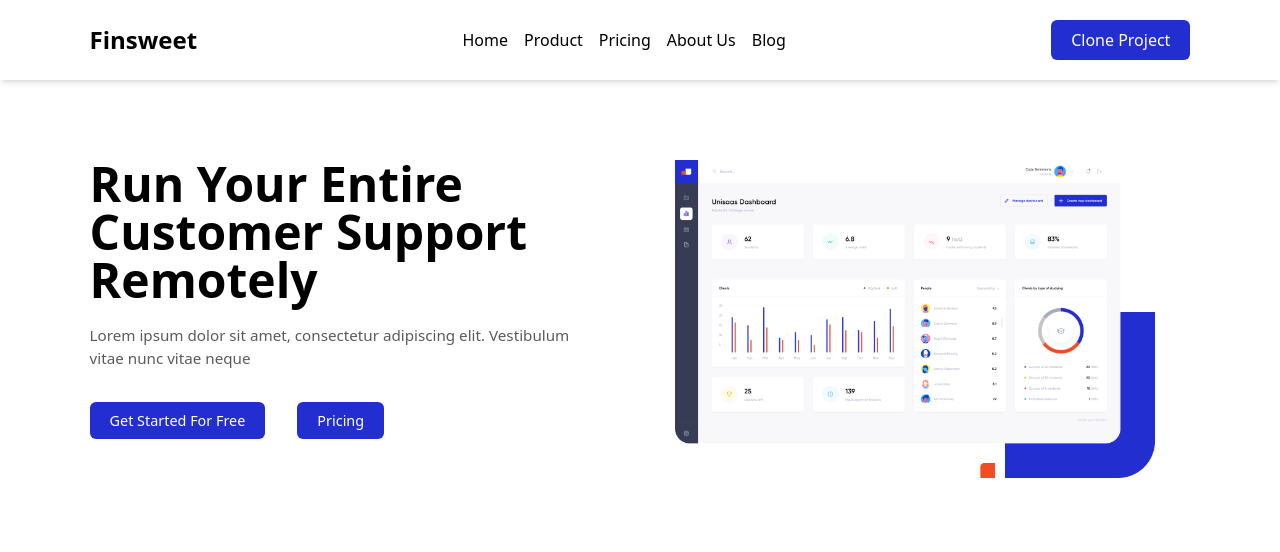
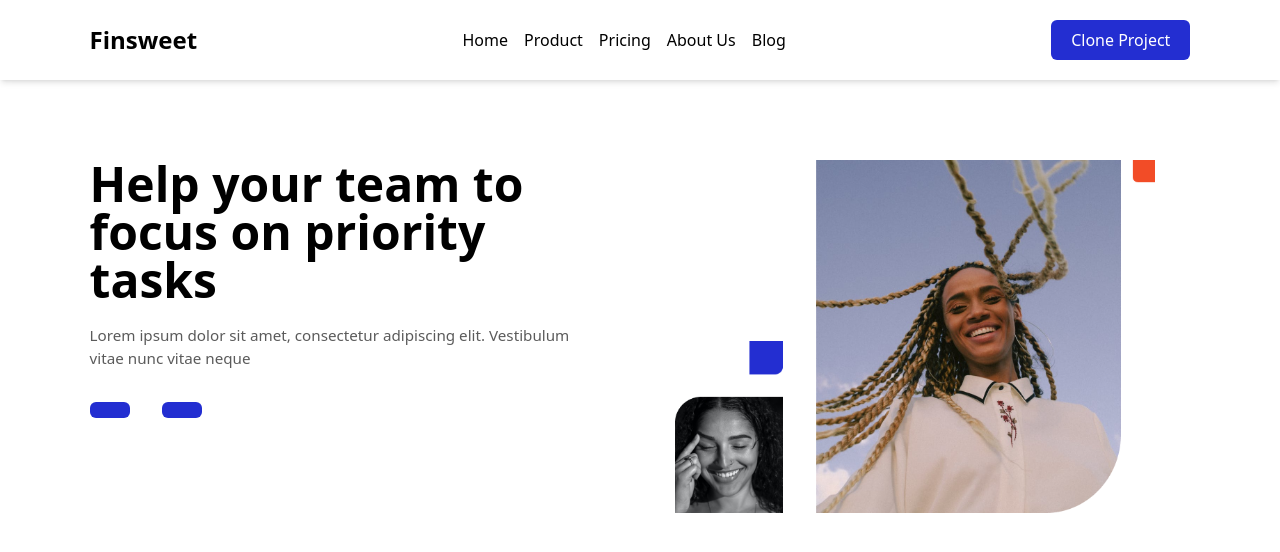
Before and after one commit to solawaleayomide/Finsweet, a React (Create React App) app: page /product in a window 1280 px wide. Shown: the top 552 px of the page. Built offline with nearby package versions, Linux system fonts and the light colour scheme.

Commit message:
finsweet

```diff
--- a/src/components/HeroText.js
+++ b/src/components/HeroText.js
@@ -1,24 +1,20 @@
 import React from "react";
-import heroImg from "../assets/Hero Image.png";
 
-function HeroText() {
+function HeroText({ heading, description, btn1Text, btn2Text, heroImg }) {
   return (
     <div className="mt-[10rem] px-[10%] md:px-[7%] md:flex">
       <div className="text-center md:text-start md:w-[50%] md:pr-10">
         <h2 className="font-bold text-[2rem] leading-none mb-8 md:text-[1.8rem] md:mb-5 lg:text-[3rem]">
-          Run Your Entire Customer Support Remotely
+          {heading}
         </h2>
-        <p className="text-[0.95rem] text-[#5B5B5B] mb-8">
-          Lorem ipsum dolor sit amet, consectetur adipiscing elit. Vestibulum
-          vitae nunc vitae neque
-        </p>
+        <p className="text-[0.95rem] text-[#5B5B5B] mb-8">{description}</p>
 
         <div className="flex gap-8 w-fit mx-auto md:mx-0">
           <button className="text-[.9rem] bg-[#232ED1] text-white px-5 py-2 rounded-md hover:bg-[#1A1E9C]">
-            <a href="/"> Get Started For Free</a>
+            <a href="/"> {btn1Text}</a>
           </button>
           <button className="text-[.9rem] bg-[#232ED1] text-white px-5 py-2 rounded-md hover:bg-[#1A1E9C]">
-            <a href="/"> Pricing</a>
+            <a href="/"> {btn2Text}</a>
           </button>
         </div>
       </div>
--- a/src/pages/Products.js
+++ b/src/pages/Products.js
@@ -1,10 +1,17 @@
 import React from "react";
-import Hero from "../sections/Hero";
+import Navbar from "../components/Navbar";
+import HeroText from "../components/HeroText";
+import heroImg from "../assets/Hero Image (1).png";
 
 function Products() {
   return (
     <div>
-      <Hero />
+      <Navbar />
+      <HeroText
+        heading="Help your team to focus on priority tasks"
+        description="Lorem ipsum dolor sit amet, consectetur adipiscing elit. Vestibulum vitae nunc vitae neque"
+        heroImg={heroImg}
+      />
     </div>
   );
 }
--- a/src/sections/Hero.js
+++ b/src/sections/Hero.js
@@ -1,12 +1,19 @@
 import React from "react";
 import Navbar from "../components/Navbar";
 import HeroText from "../components/HeroText";
+import heroImg from "../assets/Hero Image.png";
 
 function Hero() {
   return (
     <div>
       <Navbar />
-      <HeroText />
+      <HeroText
+        heading="Run Your Entire Customer Support Remotely"
+        description="Lorem ipsum dolor sit amet, consectetur adipiscing elit. Vestibulum vitae nunc vitae neque"
+        btn1Text="Get Started For Free"
+        btn2Text="Pricing"
+        heroImg={heroImg}
+      />
     </div>
   );
 }
```
